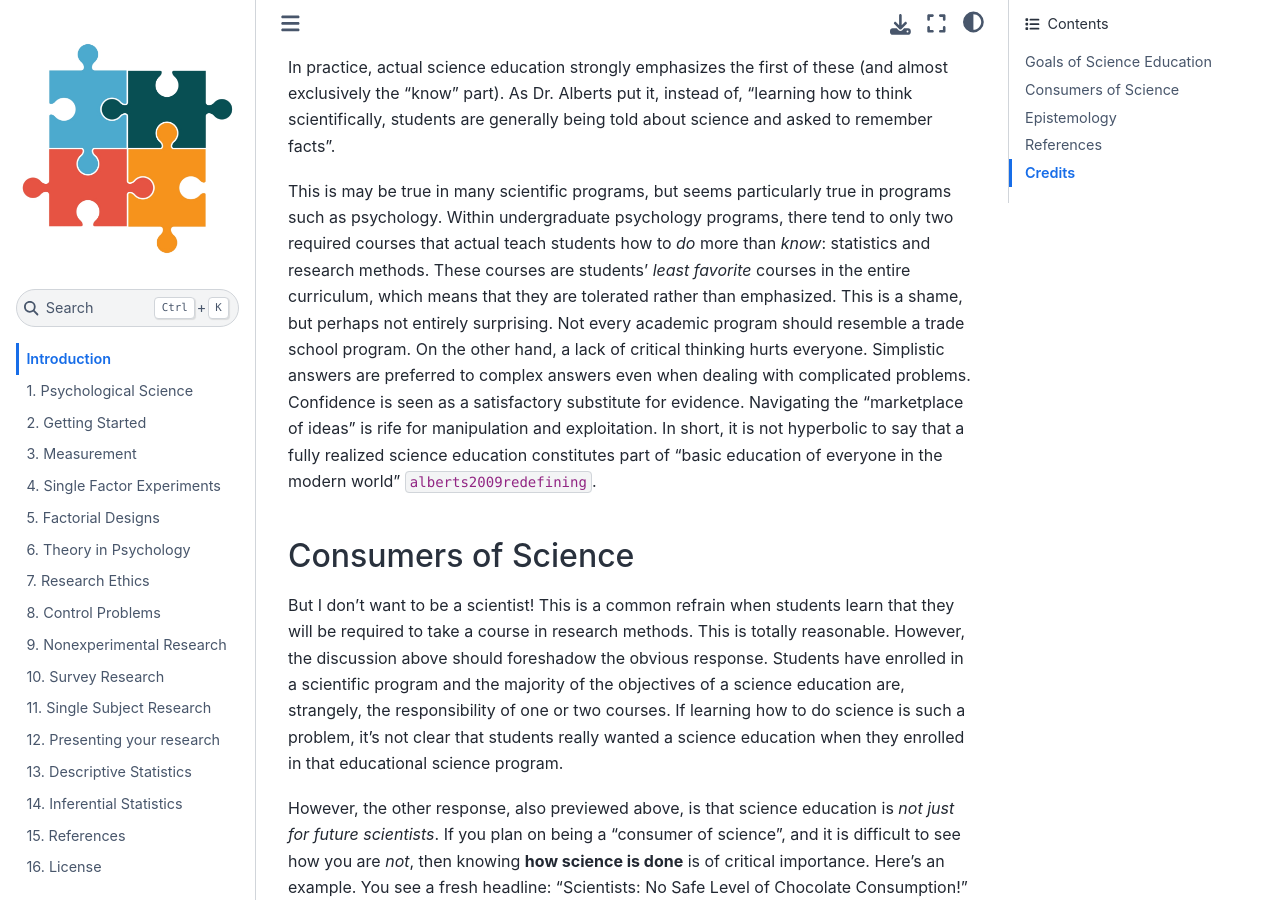
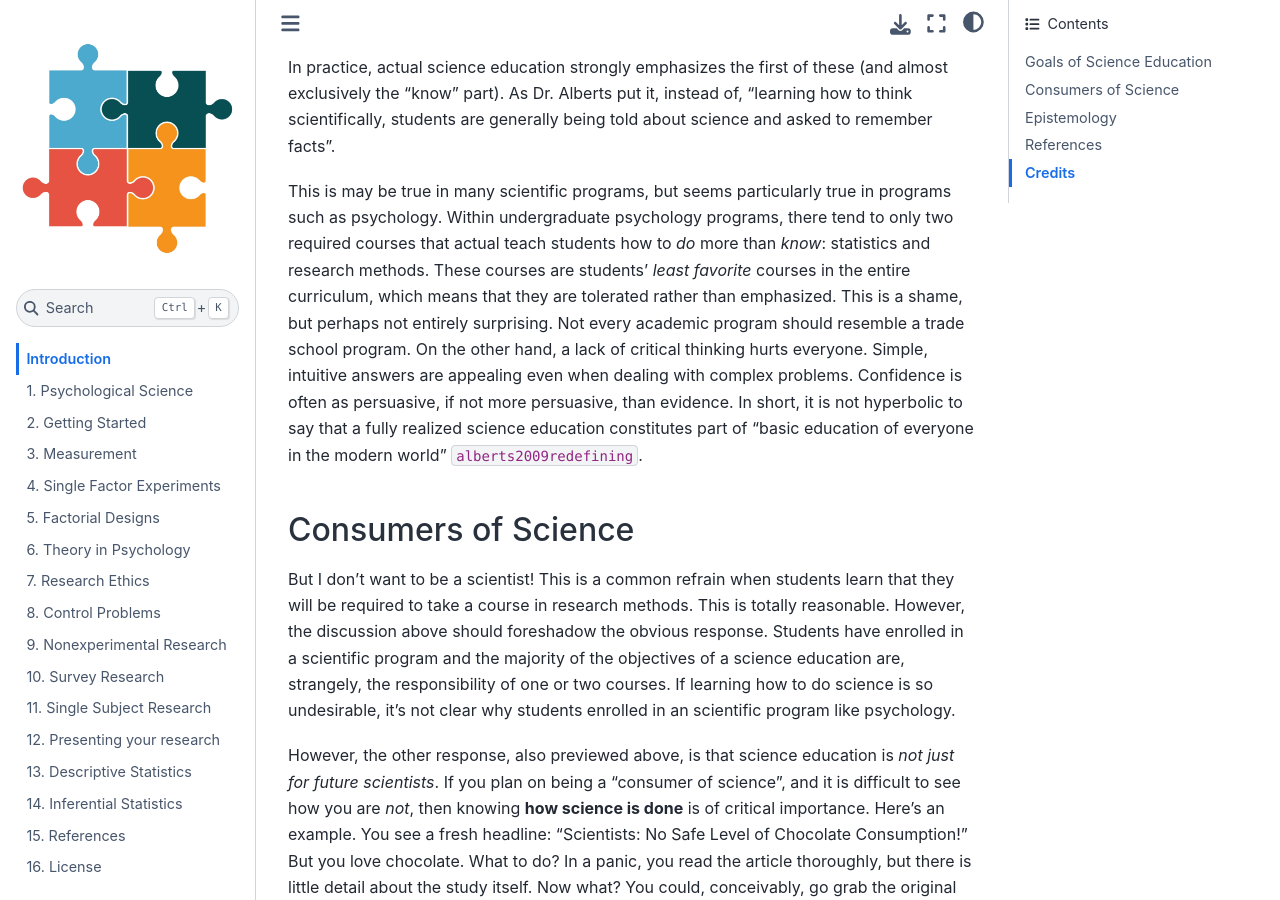
Before and after one commit to cluhmann/research-methods, a Jupyter Book: the page built from introduction.md, in a window 1280 px wide and 900 px high, scrolled down 489 px. Built offline with Jupyter Book 1.0.4 settings and Sphinx 7.4.7 and the Sphinx Book theme 1.1.4, drawn with Linux system fonts in a browser that asks for light colours; cross-references to code outside the pages are shown as plain code.

Commit message:
updated introduction

```diff
--- a/introduction.md
+++ b/introduction.md
@@ -13,11 +13,11 @@ In 2009, Bruce Alberts, the editor of _Science_ (a leading scientific publicatio
 
 In practice, actual science education strongly emphasizes the first of these (and almost exclusively the "know" part).  As Dr. Alberts put it, instead of, "learning how to think scientifically, students are generally being told about science and asked to remember facts".
 
-This is may be true in many scientific programs, but seems particularly true in programs such as psychology.  Within undergraduate psychology programs, there tend to only two required courses that actual teach students how to _do_ more than _know_: statistics and research methods.  These courses are students' _least favorite_ courses in the entire curriculum, which means that they are tolerated rather than emphasized.  This is a shame, but perhaps not entirely surprising.  Not every academic program should resemble a trade school program.  On the other hand, a lack of critical thinking hurts everyone.  Simplistic answers are preferred to complex answers even when dealing with complicated problems.  Confidence is seen as a satisfactory substitute for evidence.  Navigating the "marketplace of ideas" is rife for manipulation and exploitation.  In short, it is not hyperbolic to say that a fully realized science education constitutes part of "basic education of everyone in the modern world" {cite}`alberts2009redefining`.
+This is may be true in many scientific programs, but seems particularly true in programs such as psychology.  Within undergraduate psychology programs, there tend to only two required courses that actual teach students how to _do_ more than _know_: statistics and research methods.  These courses are students' _least favorite_ courses in the entire curriculum, which means that they are tolerated rather than emphasized.  This is a shame, but perhaps not entirely surprising.  Not every academic program should resemble a trade school program.  On the other hand, a lack of critical thinking hurts everyone.  Simple, intuitive answers are appealing even when dealing with complex problems.  Confidence is often as persuasive, if not more persuasive, than evidence.  In short, it is not hyperbolic to say that a fully realized science education constitutes part of "basic education of everyone in the modern world" {cite}`alberts2009redefining`.
 
 ## Consumers of Science
 
-But I don't want to be a scientist!  This is a common refrain when students learn that they will be required to take a course in research methods.  This is totally reasonable.  However, the discussion above should foreshadow the obvious response.  Students have enrolled in a scientific program and the majority of the objectives of a science education are, strangely, the responsibility of one or two courses.  If learning how to do science is such a problem, it's not clear that students really wanted a science education when they enrolled in that educational science program.
+But I don't want to be a scientist!  This is a common refrain when students learn that they will be required to take a course in research methods.  This is totally reasonable.  However, the discussion above should foreshadow the obvious response.  Students have enrolled in a scientific program and the majority of the objectives of a science education are, strangely, the responsibility of one or two courses.  If learning how to do science is so undesirable, it's not clear why students enrolled in an scientific program like psychology.
 
 However, the other response, also previewed above, is that science education is _not just for future scientists_.  If you plan on being a "consumer of science", and it is difficult to see how you are _not_, then knowing **how science is done** is of critical importance.  Here's an example.  You see a fresh headline: "Scientists: No Safe Level of Chocolate Consumption!"  But you love chocolate.  What to do?  In a panic, you read the article thoroughly, but there is little detail about the study itself.  Now what?  You could, conceivably, go grab the original scientific report.  But how do you do that?  Even if you could get your hands on it, what would do with it?  It's written for a scientific audience and the writing is technical.  Even if you could sift through the writing, how would you evaluate the study?  Was design of the study appropriate for the research question?  Did the authors use appropriate statistical procedures?  Did they interpret the results of those procedures correctly?  Without the ability to answer these questions, you will be forced to choose blindly: death by chocolate or a sad, chocolate-less life.
 
```
